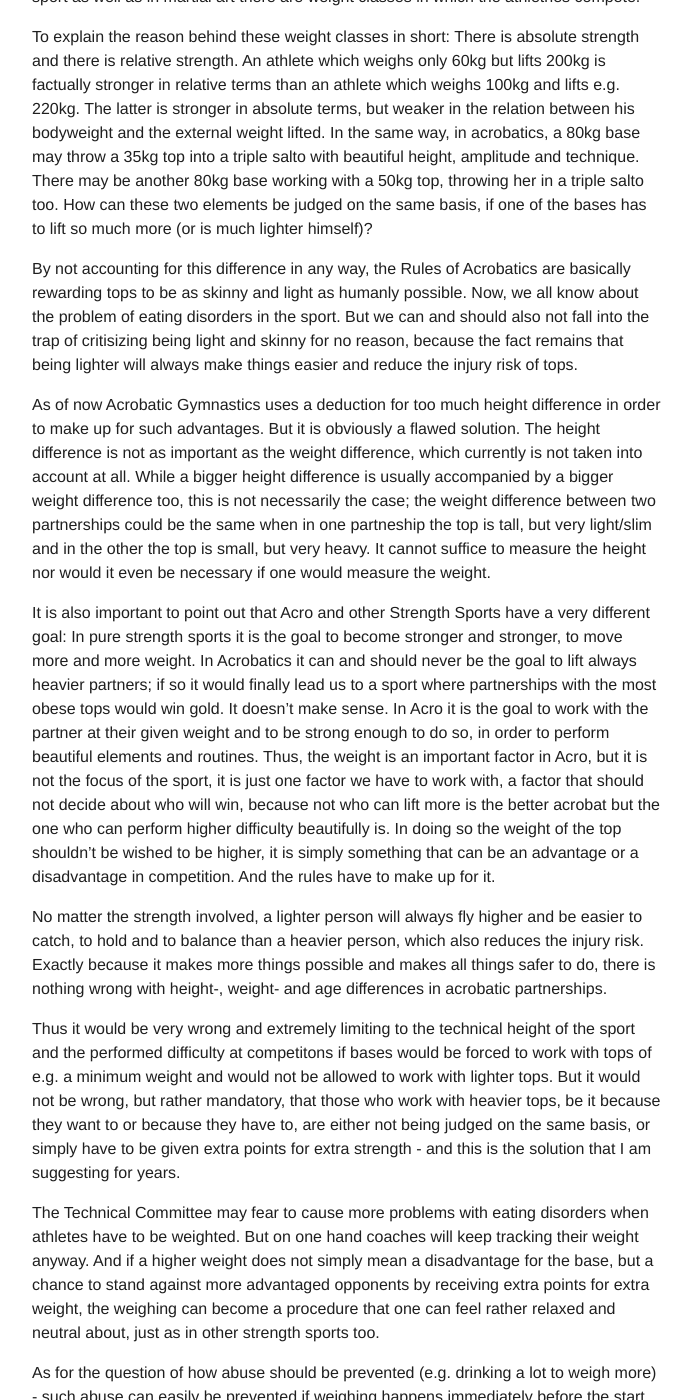
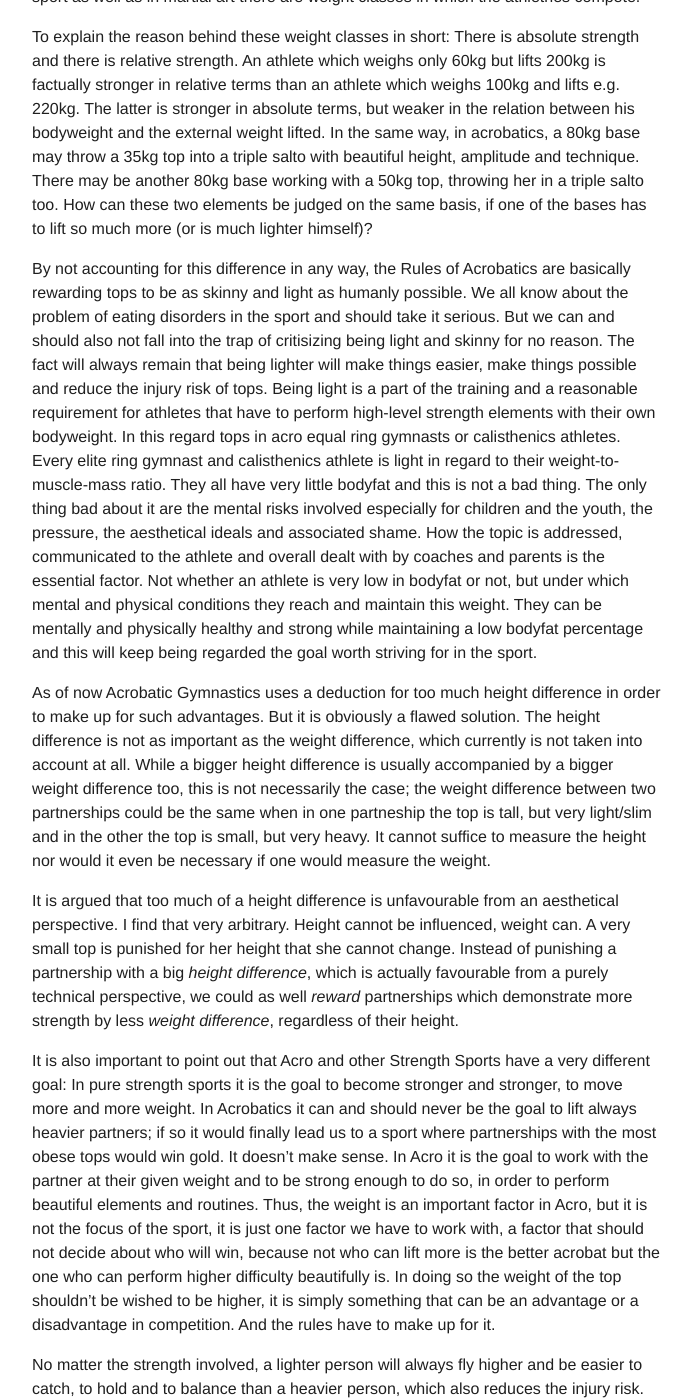
Before and after one commit to floshin/acrolib, a Jekyll site: the page built from initiatives/extra-points-for-extra-strength.md, in a window 1280 px wide and 1400 px high, scrolled down 407 px. Shown: the whole window, without its empty margins (293-985 px from the left). Built offline with Jekyll 4.4.1, drawn with Linux system fonts in a browser that asks for light colours; our own code applies the rules of GitHub Pages for plain Markdown files.

Commit message:
Update extra-points-for-extra-strength.md

```diff
--- a/initiatives/extra-points-for-extra-strength.md
+++ b/initiatives/extra-points-for-extra-strength.md
@@ -7,9 +7,11 @@
 
 To explain the reason behind these weight classes in short: There is absolute strength and there is relative strength. An athlete which weighs only 60kg but lifts 200kg is factually stronger in relative terms than an athlete which weighs 100kg and lifts e.g. 220kg. The latter is stronger in absolute terms, but weaker in the relation between his bodyweight and the external weight lifted. In the same way, in acrobatics, a 80kg base may throw a 35kg top into a triple salto with beautiful height, amplitude and technique. There may be another 80kg base working with a 50kg top, throwing her in a triple salto too. How can these two elements be judged on the same basis, if one of the bases has to lift so much more (or is much lighter himself)?
 
-By not accounting for this difference in any way, the Rules of Acrobatics are basically rewarding tops to be as skinny and light as humanly possible. Now, we all know about the problem of eating disorders in the sport. But we can and should also not fall into the trap of critisizing being light and skinny for no reason, because the fact remains that being lighter will always make things easier and reduce the injury risk of tops.
+By not accounting for this difference in any way, the Rules of Acrobatics are basically rewarding tops to be as skinny and light as humanly possible. We all know about the problem of eating disorders in the sport and should take it serious. But we can and should also not fall into the trap of critisizing being light and skinny for no reason. The fact will always remain that being lighter will make things easier, make things possible and reduce the injury risk of tops. Being light is a part of the training and a reasonable requirement for athletes that have to perform high-level strength elements with their own bodyweight. In this regard tops in acro equal ring gymnasts or calisthenics athletes. Every elite ring gymnast and calisthenics athlete is light in regard to their weight-to-muscle-mass ratio. They all have very little bodyfat and this is not a bad thing. The only thing bad about it are the mental risks involved especially for children and the youth, the pressure, the aesthetical ideals and associated shame. How the topic is addressed, communicated to the athlete and overall dealt with by coaches and parents is the essential factor. Not whether an athlete is very low in bodyfat or not, but under which mental and physical conditions they reach and maintain this weight. They can be mentally and physically healthy and strong while maintaining a low bodyfat percentage and this will keep being regarded the goal worth striving for in the sport.
 
 As of now Acrobatic Gymnastics uses a deduction for too much height difference in order to make up for such advantages. But it is obviously a flawed solution. The height difference is not as important as the weight difference, which currently is not taken into account at all. While a bigger height difference is usually accompanied by a bigger weight difference too, this is not necessarily the case; the weight difference between two partnerships could be the same when in one partneship the top is tall, but very light/slim and in the other the top is small, but very heavy. It cannot suffice to measure the height nor would it even be necessary if one would measure the weight.
+
+It is argued that too much of a height difference is unfavourable from an aesthetical perspective. I find that very arbitrary. Height cannot be influenced, weight can. A very small top is punished for her height that she cannot change. Instead of punishing a partnership with a big *height difference*, which is actually favourable from a purely technical perspective, we could as well *reward* partnerships which demonstrate more strength by less *weight difference*, regardless of their height.
 
 It is also important to point out that Acro and other Strength Sports have a very different goal: In pure strength sports it is the goal to become stronger and stronger, to move more and more weight. In Acrobatics it can and should never be the goal to lift always heavier partners; if so it would finally lead us to a sport where partnerships with the most obese tops would win gold. It doesn't make sense. In Acro it is the goal to work with the partner at their given weight and to be strong enough to do so, in order to perform beautiful elements and routines. Thus, the weight is an important factor in Acro, but it is not the focus of the sport, it is just one factor we have to work with, a factor that should not decide about who will win, because not who can lift more is the better acrobat but the one who can perform higher difficulty beautifully is. In doing so the weight of the top shouldn't be wished to be higher, it is simply something that can be an advantage or a disadvantage in competition. And the rules have to make up for it.
 
```
